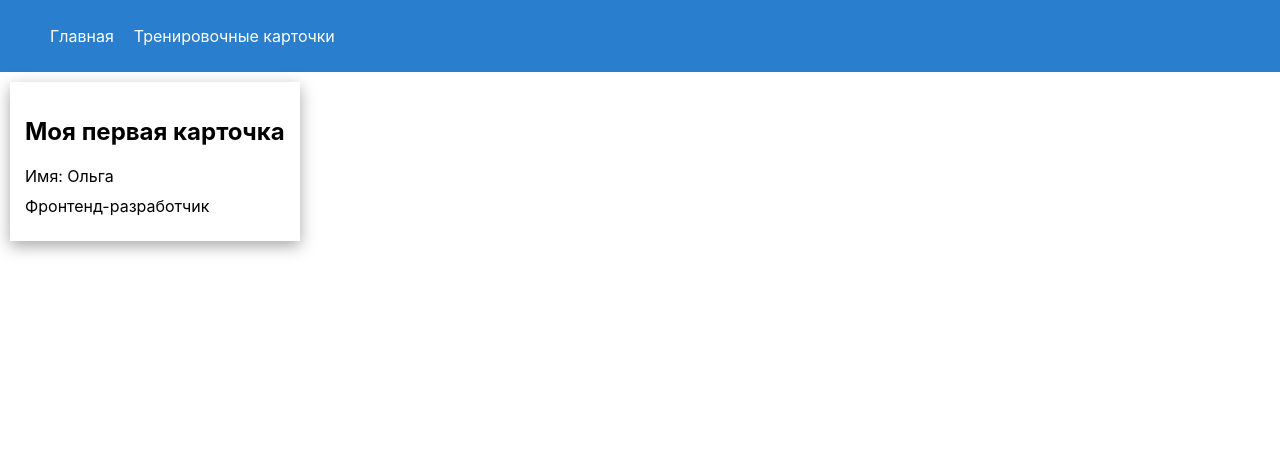
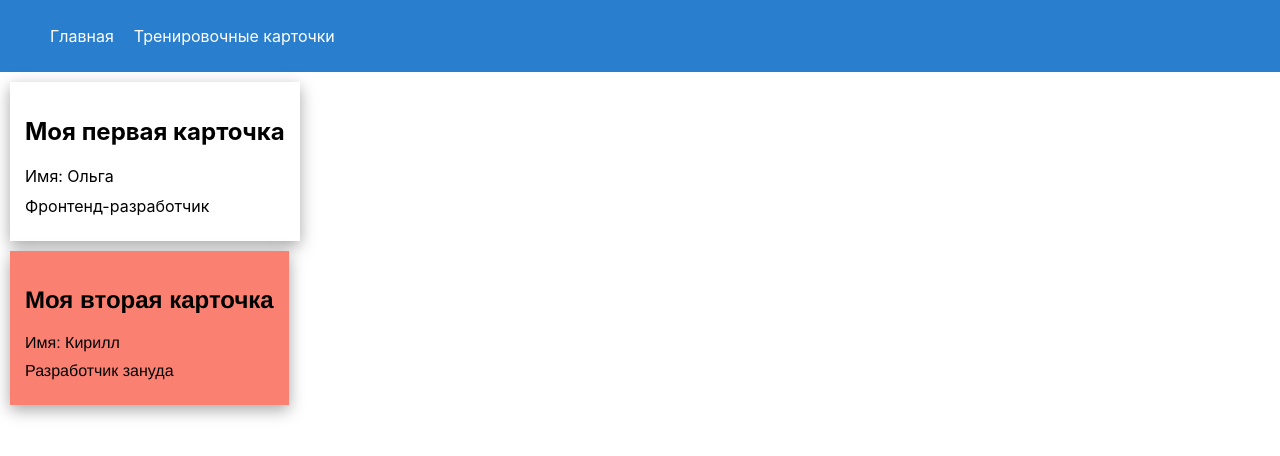
Before and after one commit to netology-code/netomerch-frontend, a React (Create React App) app: page /examples in a window 1280 px wide. Shown: the top 456 px of the page. Built offline with nearby package versions, Linux system fonts and the light colour scheme.

Commit message:
testing card commit

```diff
--- /dev/null
+++ b/src/components/Cards/CardTwo.jsx
@@ -0,0 +1,16 @@
+import React from 'react';
+import styles from './cardTwo.module.css';
+
+const CardTwo = () => (
+  <div className={styles.card}>
+    <h2>Моя вторая карточка</h2>
+    <div>
+      Имя: Кирилл
+    </div>
+    <div>
+      Разработчик зануда
+    </div>
+  </div>
+);
+
+export default CardTwo;
--- /dev/null
+++ b/src/components/Cards/cardTwo.module.css
@@ -0,0 +1,12 @@
+.card {
+  padding: 15px;
+  margin: 10px;
+  box-shadow: rgba(0, 0, 0, 0.35) 0px 5px 15px;
+  width: fit-content;
+  background-color: salmon;
+  font-family:'Franklin Gothic Medium', 'Arial Narrow', Arial, sans-serif;
+}
+
+.card div {
+  margin: 10px 0;
+}
--- a/src/components/Examples/Examples.jsx
+++ b/src/components/Examples/Examples.jsx
@@ -1,10 +1,12 @@
 import React from 'react';
 import CardOne from '../Cards/CardOne';
+import CardTwo from '../Cards/CardTwo';
 
 const Examples = () => (
   <>
     <div>
       <CardOne />
+      <CardTwo />
     </div>
   </>
 );
```
Also changed, not shown: 1 other file (tests, documents, lock files or other folders).
